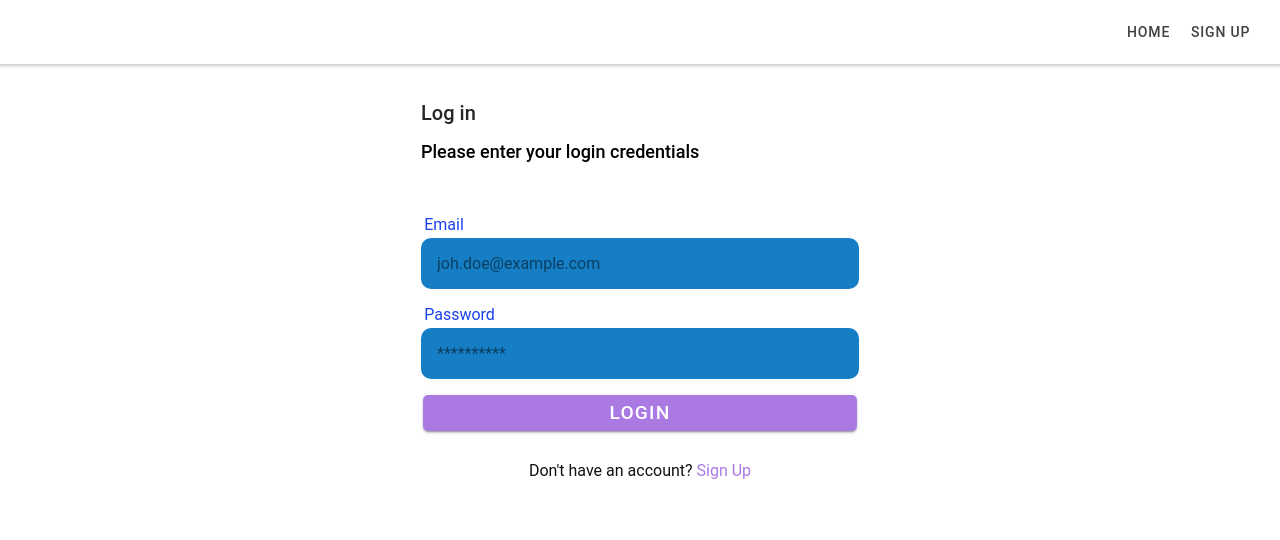
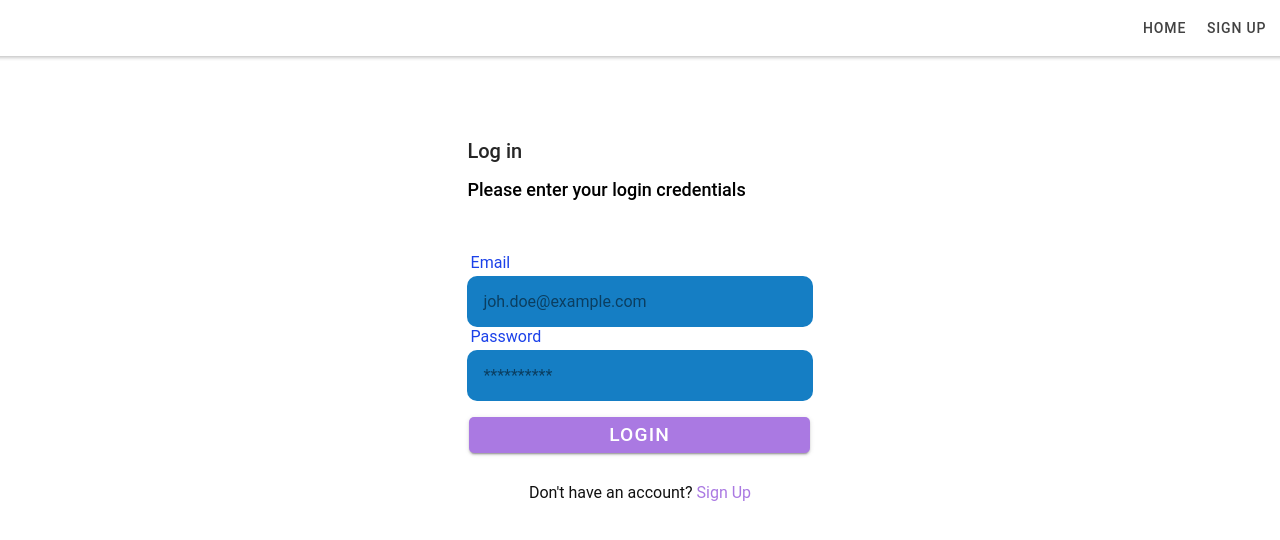
Before and after one commit to adoseofsam/cycle8, a React (Create React App) app in the folder EMS-frontend/CT-EMS/: page /login in a window 1280 px wide. Shown: the top 540 px of the page. Built offline with nearby package versions, Linux system fonts and the light colour scheme; no server answers.

Commit message:
Fix conflictt with styles

```diff
--- a/EMS-frontend/CT-EMS/src/pages/Login.scss
+++ b/EMS-frontend/CT-EMS/src/pages/Login.scss
@@ -12,17 +12,18 @@ $laptop:992px;
 
 
 @media(min-width:$tablet){
-    ion-footer, .custom-back{
+
+    .login-footer, .custom-back{
         opacity: 0;
     }
 
-    ion-content{
+    #login-content{
         justify-content: center;
         align-items: center;
         place-content: center;
 
     }
-    ion-grid{
+    #login-grid{
         padding: 5%;
         width: 30rem;
     }
@@ -40,7 +41,7 @@ $laptop:992px;
 
 
 
-ion-toolbar {
+.login-Toolbar{
 
     --border-style: none;
     --border-color: transparent;
@@ -50,7 +51,7 @@ ion-toolbar {
     --padding-end: 1rem;
 }
 
-ion-grid{
+#login-grid{
     justify-content: center;
     align-items: center;
     place-content: center;
@@ -63,7 +64,7 @@ ion-grid{
     margin-bottom: 1rem !important;
 }
 
-
+.form-field{
 ion-label {
 
         padding-left: 0.2rem;
@@ -77,6 +78,7 @@ ion-label {
 
 }
 
+
 .customInput {
 
     --background: #157ec4;
@@ -89,10 +91,6 @@ ion-label {
     transition: all 0.2s linear;
 }
 
-
-.form-field:not(:last-child) {
-
-    margin-bottom: 1rem !important;
 }
 
 .custom-button {
--- a/EMS-frontend/CT-EMS/src/pages/Login.tsx
+++ b/EMS-frontend/CT-EMS/src/pages/Login.tsx
@@ -5,7 +5,7 @@ import { IonContent, IonList, IonHeader, IonPage,
          IonCol,IonFooter,IonCardTitle,IonRouterLink, IonAlert,useIonViewWillEnter } from '@ionic/react';
 import { arrowBack, shapesOutline } from "ionicons/icons";
          import React, { useState, useEffect } from 'react';
-import './Login.scss';
+ import './Login.scss';
 
 
 import { Toast } from '../toast';
@@ -114,10 +114,10 @@ const Login: React.FC = () => {
 				</IonToolbar>
             </IonHeader>
 
-            <IonContent  fullscreen className="ion-padding">
+            <IonContent   className="ion-padding" id="login-content">
 
 
-                <IonGrid className="ion-padding">
+                <IonGrid className="ion-padding" id="login-grid">
                         <IonRow>
                             <IonCol>
                                 <IonCardTitle>Log in</IonCardTitle>
@@ -148,7 +148,7 @@ const Login: React.FC = () => {
 
                 </IonGrid>
             </IonContent >
-            <IonFooter  >
+            <IonFooter  className="login-footer">
                 <IonGrid>
                     <IonRow className="ion-text-center ion-justify-content-center">
                         <IonCol size="12">
```
Also changed, not shown: EMS-frontend/CT-EMS/src/pages/Home.css (indentation only), EMS-frontend/CT-EMS/src/theme/variables.css (line endings or trailing spaces).
